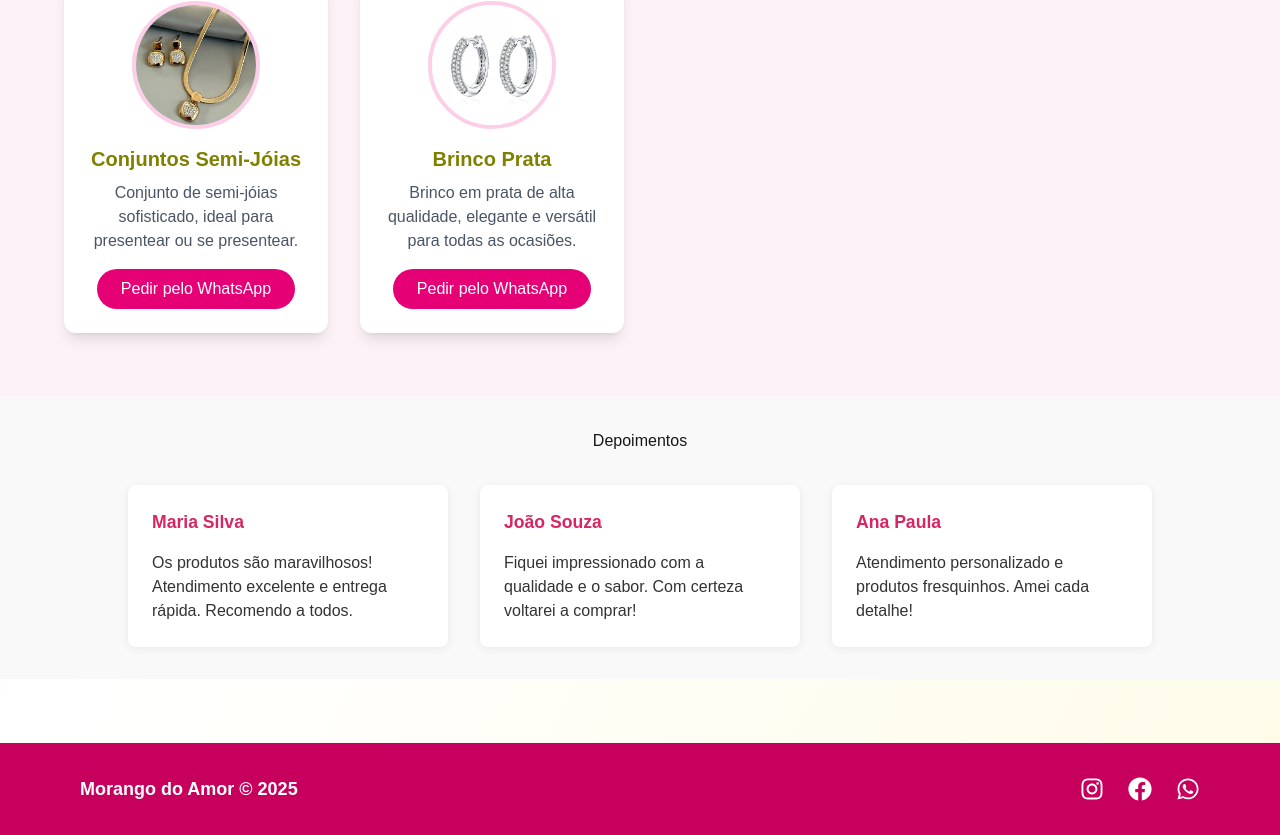
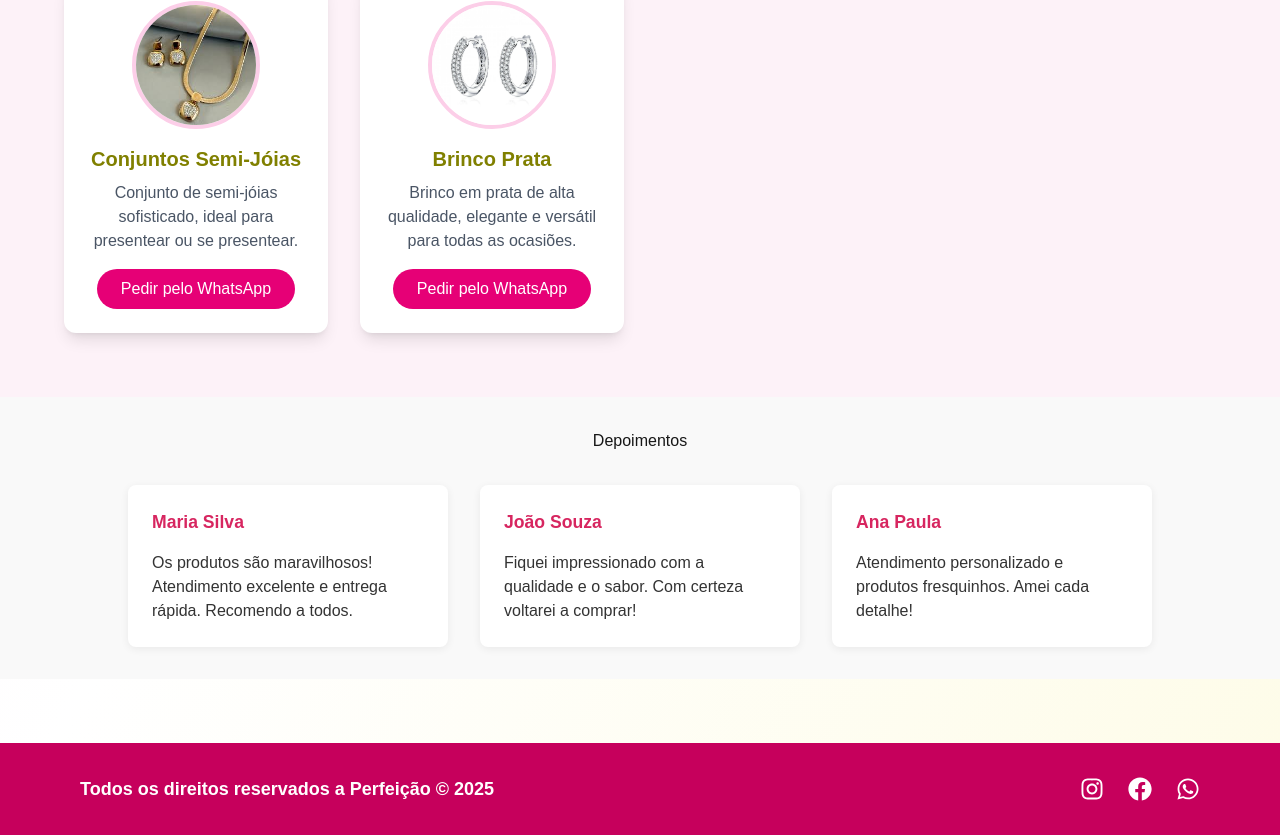
Before and after one commit to pamesite95-cpu/perfeicao2, a Next.js app: page / in a window 1280 px wide. Shown: the part 1475-2310 px from the top of the page. Built offline with nearby package versions, Linux system fonts and the light colour scheme.

Commit message:
Atualiza link Facebook para o perfil de Pamela Paola

```diff
--- a/app/components/Footer.tsx
+++ b/app/components/Footer.tsx
@@ -4,10 +4,10 @@ export default function Footer() {
   return (
     <footer className="bg-pink-700 text-white py-8 mt-16">
       <div className="flex flex-col md:flex-row items-center justify-between max-w-6xl mx-auto px-4">
-        <span className="font-semibold text-lg mb-4 md:mb-0">Morango do Amor © {new Date().getFullYear()}</span>
+        <span className="font-semibold text-lg mb-4 md:mb-0">Todos os direitos reservados a Perfeição © {new Date().getFullYear()}</span>
         <div className="flex gap-6">
           <a href="https://instagram.com" target="_blank" rel="noopener" className="hover:text-pink-300 text-2xl"><FaInstagram /></a>
-          <a href="https://facebook.com" target="_blank" rel="noopener" className="hover:text-pink-300 text-2xl"><FaFacebook /></a>
+          <a href="https://www.facebook.com/pamelapaola.vieirabarroso" target="_blank" rel="noopener" className="hover:text-pink-300 text-2xl"><FaFacebook /></a>
           <a href="https://wa.me/5591991795010" target="_blank" rel="noopener" className="hover:text-pink-300 text-2xl"><FaWhatsapp /></a>
         </div>
       </div>
```
